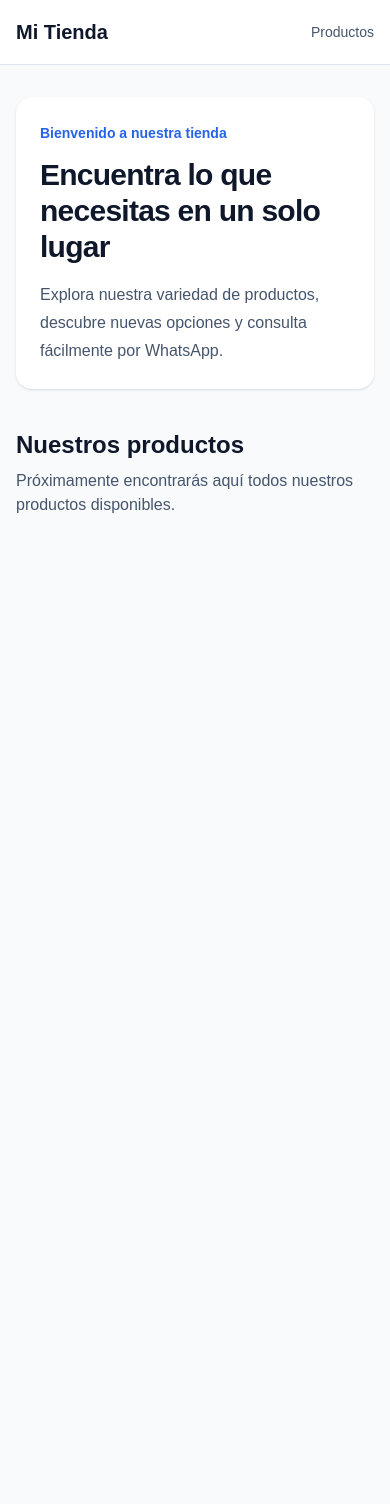
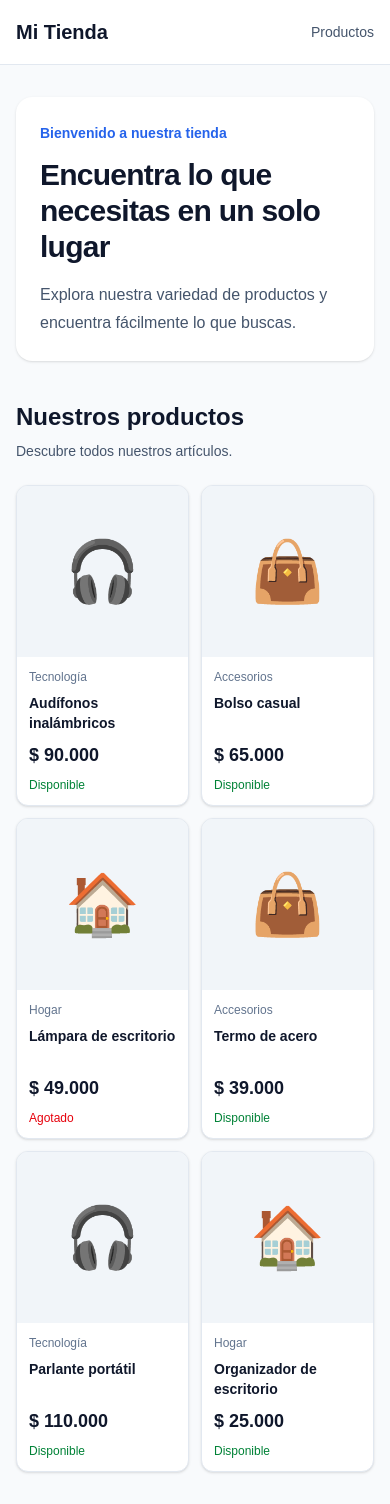
Before and after one commit to yeison8a/catalogo-digital-frontend, a Next.js app: page / in a window 390 px wide. Before the commit the page ends 844 px from the top, so only its background shows below. Built offline with nearby package versions, Linux system fonts and the light colour scheme.

Commit message:
feat: implement responsive product catalog

```diff
--- a/src/app/page.tsx
+++ b/src/app/page.tsx
@@ -1,3 +1,6 @@
+
+import ProductGrid from "@/components/products/ProductGrid";
+import { mockProducts } from "@/mocks/products";
 
 export default function HomePage() {
   return (
@@ -13,22 +16,24 @@ export default function HomePage() {
           </h1>
 
           <p className="mt-4 text-base leading-7 text-slate-600">
-            Explora nuestra variedad de productos,
-            descubre nuevas opciones y consulta
-            fácilmente por WhatsApp.
+            Explora nuestra variedad de productos
+            y encuentra fácilmente lo que buscas.
           </p>
         </div>
       </section>
 
       <section className="mt-10">
-        <h2 className="text-2xl font-bold text-slate-900">
-          Nuestros productos
-        </h2>
+        <div className="mb-6">
+          <h2 className="text-2xl font-bold text-slate-900">
+            Nuestros productos
+          </h2>
 
-        <p className="mt-2 text-slate-600">
-          Próximamente encontrarás aquí todos
-          nuestros productos disponibles.
-        </p>
+          <p className="mt-2 text-sm text-slate-600">
+            Descubre todos nuestros artículos.
+          </p>
+        </div>
+
+        <ProductGrid products={mockProducts} />
       </section>
     </div>
   );
--- /dev/null
+++ b/src/components/products/ProductCard.tsx
@@ -0,0 +1,67 @@
+
+import Image from "next/image";
+
+import type { Product } from "@/types/product";
+import { formatCurrency } from "@/lib/formatCurrency";
+
+interface ProductCardProps {
+  product: Product;
+}
+
+const categoryIcons: Record<string, string> = {
+  Tecnología: "🎧",
+  Accesorios: "👜",
+  Hogar: "🏠",
+};
+
+export default function ProductCard({
+  product,
+}: ProductCardProps) {
+  return (
+    <article className="overflow-hidden rounded-xl border border-slate-200 bg-white shadow-sm">
+      <div className="relative flex aspect-square items-center justify-center bg-slate-100">
+        {product.mainImageUrl ? (
+          <Image
+            src={product.mainImageUrl}
+            alt={product.name}
+            fill
+            sizes="(max-width: 640px) 50vw, (max-width: 1024px) 33vw, 25vw"
+            className="object-cover"
+          />
+        ) : (
+          <span
+            className="text-6xl"
+            role="img"
+            aria-label="Imagen no disponible"
+          >
+            {categoryIcons[product.category.name] ?? "📦"}
+          </span>
+        )}
+      </div>
+
+      <div className="flex flex-col gap-2 p-3 sm:p-4">
+        <span className="text-xs text-slate-500">
+          {product.category.name}
+        </span>
+
+        <h3 className="line-clamp-2 min-h-10 text-sm font-semibold text-slate-900 sm:text-base">
+          {product.name}
+        </h3>
+
+        <p className="text-lg font-bold text-slate-900">
+          {formatCurrency(product.price)}
+        </p>
+
+        <span
+          className={
+            product.available
+              ? "text-xs font-medium text-green-700"
+              : "text-xs font-medium text-red-600"
+          }
+        >
+          {product.available ? "Disponible" : "Agotado"}
+        </span>
+      </div>
+    </article>
+  );
+}
--- /dev/null
+++ b/src/components/products/ProductGrid.tsx
@@ -0,0 +1,32 @@
+
+import type { Product } from "@/types/product";
+import ProductCard from "./ProductCard";
+
+interface ProductGridProps {
+  products: Product[];
+}
+
+export default function ProductGrid({
+  products,
+}: ProductGridProps) {
+  if (products.length === 0) {
+    return (
+      <div className="rounded-xl bg-white p-8 text-center">
+        <p className="text-slate-600">
+          No hay productos disponibles.
+        </p>
+      </div>
+    );
+  }
+
+  return (
+    <div className="grid grid-cols-2 gap-3 sm:grid-cols-3 sm:gap-5 lg:grid-cols-4">
+      {products.map((product) => (
+        <ProductCard
+          key={product.id}
+          product={product}
+        />
+      ))}
+    </div>
+  );
+}
--- /dev/null
+++ b/src/lib/formatCurrency.ts
@@ -0,0 +1,8 @@
+
+export function formatCurrency(value: number): string {
+  return new Intl.NumberFormat("es-CO", {
+    style: "currency",
+    currency: "COP",
+    maximumFractionDigits: 0,
+  }).format(value);
+}
--- /dev/null
+++ b/src/mocks/products.ts
@@ -0,0 +1,74 @@
+
+import type { Product } from "@/types/product";
+
+const categories = {
+  technology: {
+    id: "a0000000-0000-4000-8000-000000000001",
+    name: "Tecnología",
+  },
+  accessories: {
+    id: "a0000000-0000-4000-8000-000000000002",
+    name: "Accesorios",
+  },
+  home: {
+    id: "a0000000-0000-4000-8000-000000000003",
+    name: "Hogar",
+  },
+};
+
+export const mockProducts: Product[] = [
+  {
+    id: "b0000000-0000-4000-8000-000000000001",
+    name: "Audífonos inalámbricos",
+    description: "Audífonos Bluetooth.",
+    price: 90000,
+    available: true,
+    category: categories.technology,
+    mainImageUrl: null,
+  },
+  {
+    id: "b0000000-0000-4000-8000-000000000002",
+    name: "Bolso casual",
+    description: "Bolso para uso diario.",
+    price: 65000,
+    available: true,
+    category: categories.accessories,
+    mainImageUrl: null,
+  },
+  {
+    id: "b0000000-0000-4000-8000-000000000003",
+    name: "Lámpara de escritorio",
+    description: "Lámpara para escritorio.",
+    price: 49000,
+    available: false,
+    category: categories.home,
+    mainImageUrl: null,
+  },
+  {
+    id: "b0000000-0000-4000-8000-000000000004",
+    name: "Termo de acero",
+    description: "Termo reutilizable.",
+    price: 39000,
+    available: true,
+    category: categories.accessories,
+    mainImageUrl: null,
+  },
+  {
+    id: "b0000000-0000-4000-8000-000000000005",
+    name: "Parlante portátil",
+    description: "Parlante Bluetooth.",
+    price: 110000,
+    available: true,
+    category: categories.technology,
+    mainImageUrl: null,
+  },
+  {
+    id: "b0000000-0000-4000-8000-000000000006",
+    name: "Organizador de escritorio",
+    description: "Organizador multiusos.",
+    price: 25000,
+    available: true,
+    category: categories.home,
+    mainImageUrl: null,
+  },
+];
--- /dev/null
+++ b/src/types/product.ts
@@ -0,0 +1,15 @@
+
+export interface Category {
+  id: string;
+  name: string;
+}
+
+export interface Product {
+  id: string;
+  name: string;
+  description: string;
+  price: number;
+  available: boolean;
+  category: Category;
+  mainImageUrl: string | null;
+}
```
